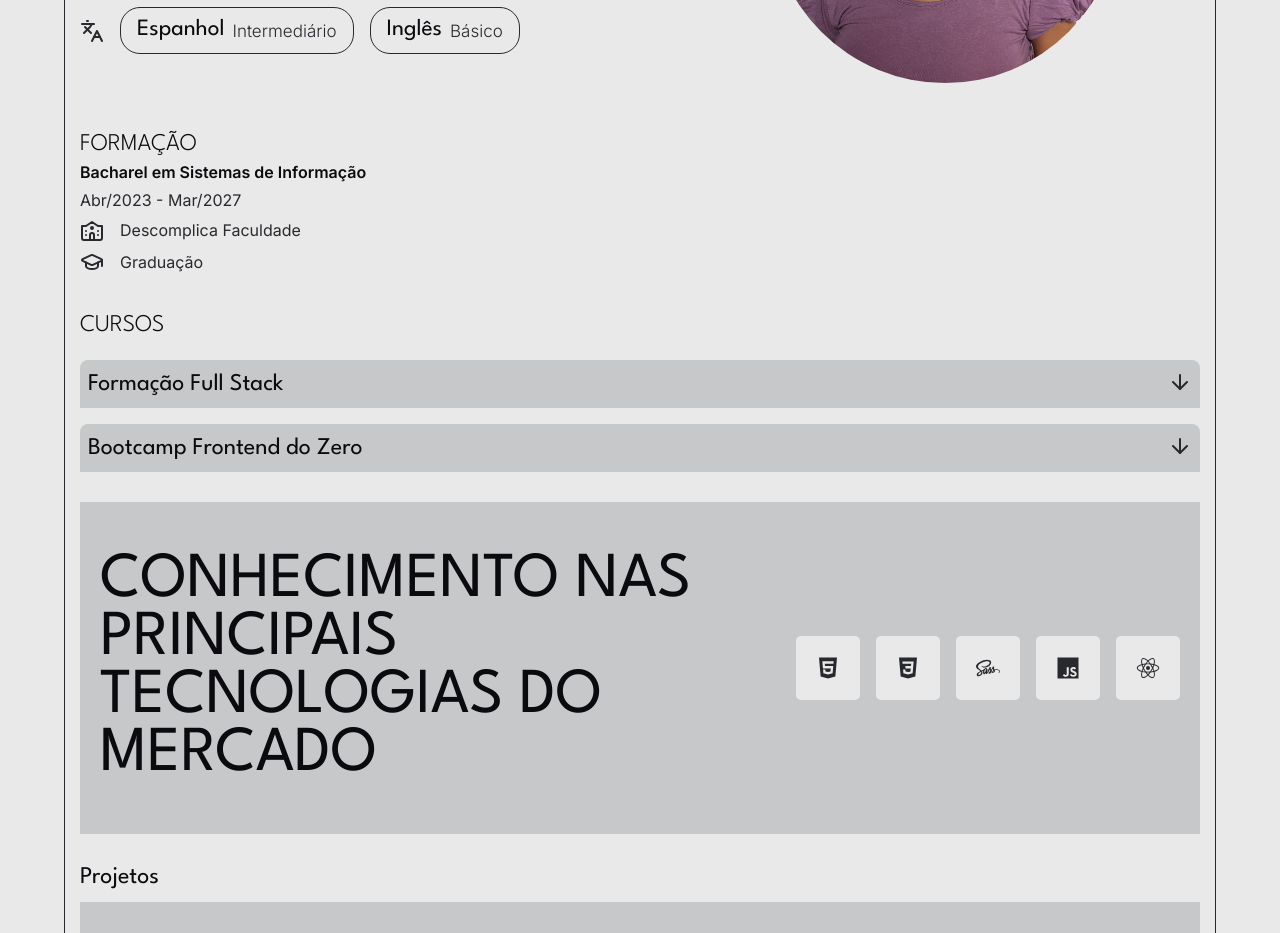
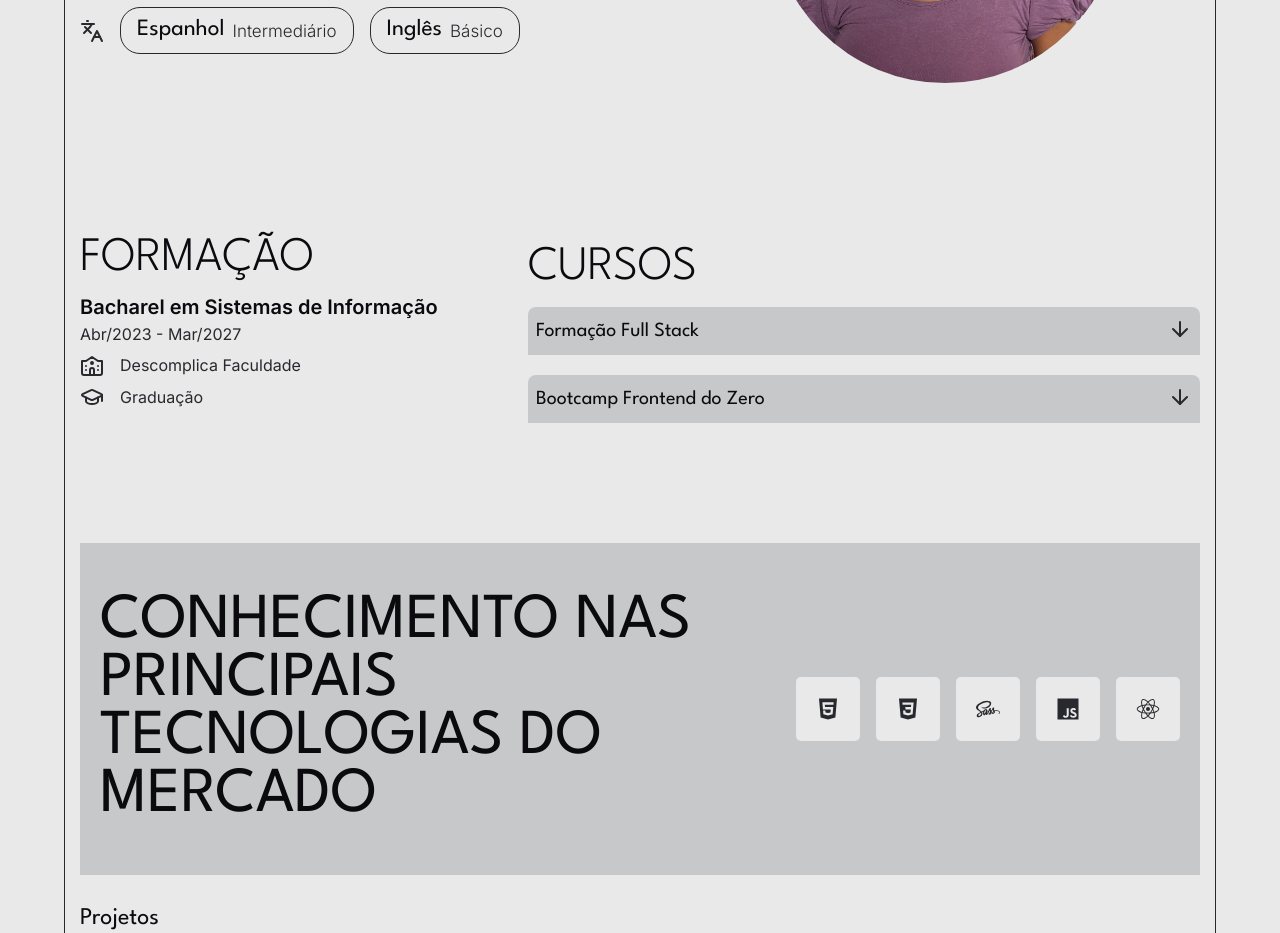
Before and after one commit to tatyanepgoncalves/portfolio, a React (Vite) app: page / in a window 1280 px wide. Shown: the part 1020-1953 px from the top of the page. Built offline with nearby package versions, Linux system fonts and the light colour scheme.

Commit message:
💄 feat: Estilização para Desktop Main.jsx e os componentes contidos

```diff
--- a/src/styles/_about.scss
+++ b/src/styles/_about.scss
@@ -59,6 +59,14 @@
       }
     }
   }
+
+  .education {
+    margin: 2rem 0;
+    flex-direction: column;
+    justify-content: center;
+    width: 100%;
+    gap: 1.6rem;
+  }
 }
 
 
@@ -77,13 +85,7 @@
 }
 
 .education {
-  margin: 2rem 0;
   display: flex;
-  flex-direction: column;
-  justify-content: center;
-  width: 100%;
-  gap: 1.6rem;
-
 }
 
 .education-left {
@@ -207,4 +209,60 @@
       max-width: max-content;
     }
   }
+
+  .education {
+    flex-direction: row;
+    justify-content: space-between;
+    align-items: center;
+    margin: 12rem 0;
+  }
+
+  .education-left {
+
+    display: flex;
+    flex-direction: column;
+    gap: 2rem;
+
+    h2 {
+      font-size: 4.8rem;
+    }
+  }
+
+  .education-box {
+    gap: .8rem;
+
+    h3 {
+      font-size: 2rem;
+    }
+
+    span {
+      font-size: 1.6rem;
+    }
+
+    .instituicao p , .title p {
+      font-size: 1.6rem;
+    }
+  }
+
+  #curses {
+    gap: 2rem;
+    width: 60%;
+
+
+    h2 {
+      font-size: 4.8rem;
+    }
+  }
+
+  .curses-item {
+    h3 {
+      font-size: 2rem;
+    }
+  }
+
+  .curses-content {
+    padding: 2rem;
+    font-size: 1.6rem;
+    line-height: 1.9rem;
+  }
 }
```
